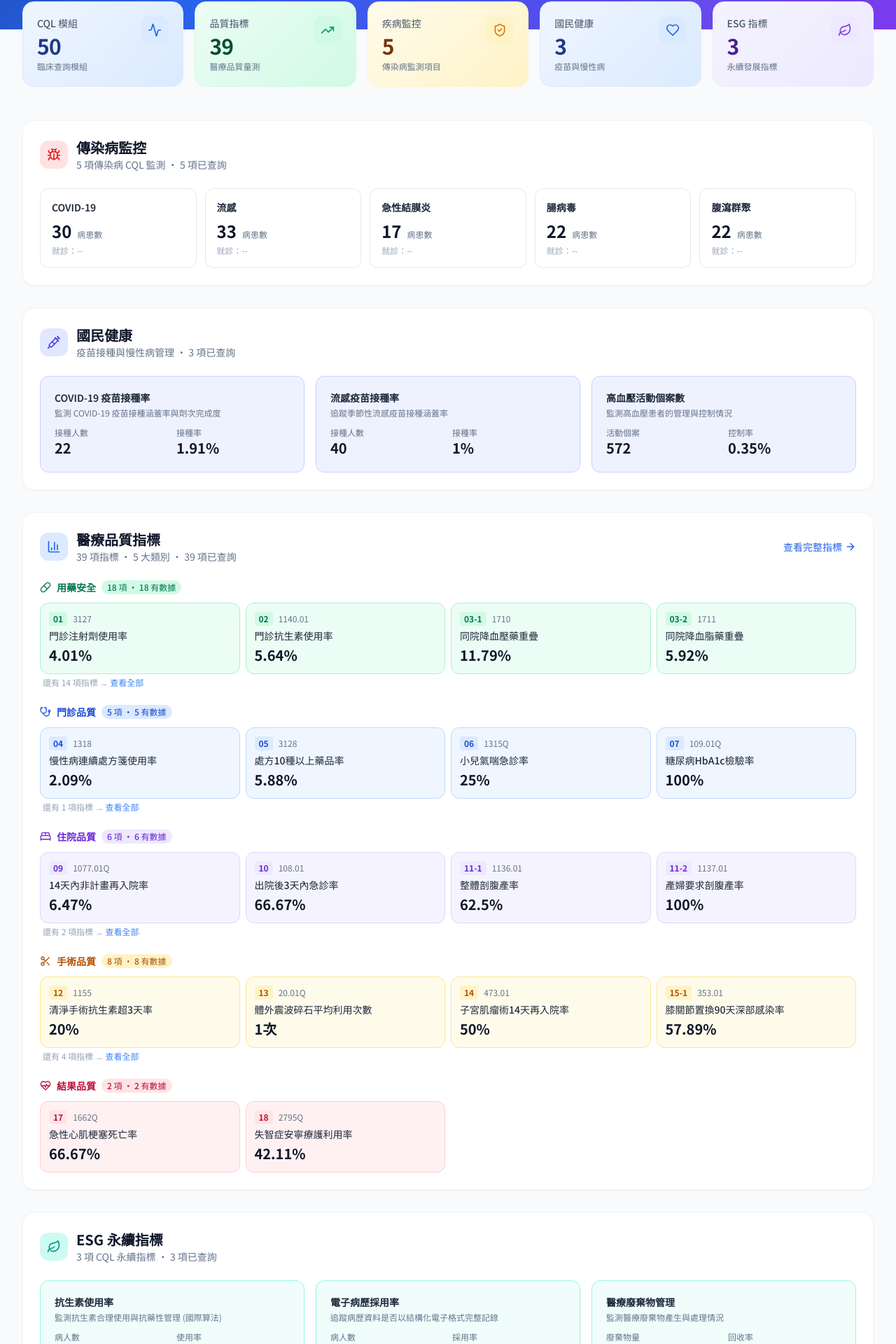
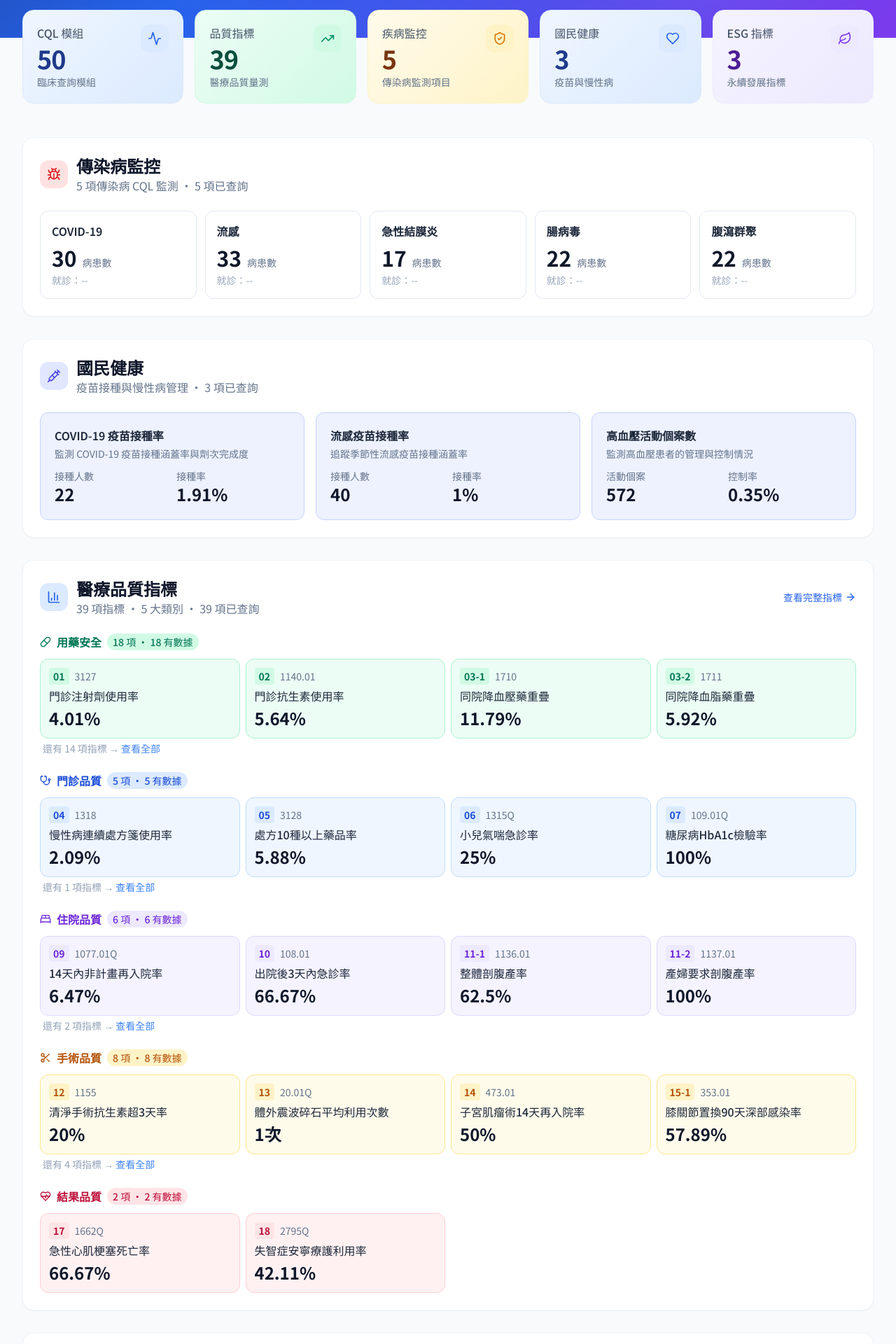
Before and after one commit to tony19840205/public-health-dashboard, a Next.js app: page / in a window 1280 px wide. Shown: the part 593-2513 px from the top of the page at 70% size. Built offline with nearby package versions, Linux system fonts and the light colour scheme.

Commit message:
style: 放大民眾版全站字體 + 修正已有數據計數為全部50項

```diff
--- a/app/data/page.tsx
+++ b/app/data/page.tsx
@@ -65,7 +65,10 @@ export default function DataPage() {
     return matchCat && matchSearch;
   });
 
-  const queriedCount = qualityIndicators.filter(i => i.rate !== null).length;
+  const queriedCount = qualityIndicators.filter(i => i.rate !== null).length
+    + diseaseItems.filter(i => i.patients !== null).length
+    + healthIndicators.filter(i => i.count !== null).length
+    + esgIndicators.filter(i => i.rate !== null).length;
 
   return (
     <div className="max-w-7xl mx-auto px-4 sm:px-6 lg:px-8 py-10">
@@ -81,10 +84,12 @@ export default function DataPage() {
 
       {/* Header */}
       <div className="mb-8">
-        <h1 className="text-2xl md:text-3xl font-bold text-slate-900">數據查詢</h1>
-        <p className="text-slate-500 mt-1">
+        <h1 className="text-3xl md:text-4xl font-bold text-slate-900">數據查詢</h1>
+        <p className="text-base text-slate-500 mt-1">
           50 項 CQL 指標 · 39 醫療品質 · 5 傳染病 · 3 國民健康 · 3 ESG
-          {queriedCount > 0 && <span className="text-emerald-600 font-medium"> · {queriedCount} 項已有數據</span>}
+          {queriedCount >= 50
+            ? <span className="text-emerald-600 font-medium"> · 50 項皆有數據</span>
+            : queriedCount > 0 && <span className="text-emerald-600 font-medium"> · {queriedCount} 項已有數據</span>}
         </p>
       </div>
 
@@ -96,22 +101,22 @@ export default function DataPage() {
           <div className="w-8 h-8 rounded-lg bg-red-100 flex items-center justify-center">
             <Bug className="w-4 h-4 text-red-600" />
           </div>
-          <h2 className="text-lg font-bold text-slate-900">傳染病監控</h2>
-          <span className="text-xs px-2 py-0.5 rounded-full bg-red-100 text-red-700 font-medium">5 項</span>
+          <h2 className="text-xl font-bold text-slate-900">傳染病監控</h2>
+          <span className="text-sm px-2 py-0.5 rounded-full bg-red-100 text-red-700 font-medium">5 項</span>
         </div>
         <div className="grid sm:grid-cols-2 lg:grid-cols-5 gap-3">
           {diseaseItems.map((item) => (
             <div key={item.id} className="p-4 rounded-xl border border-slate-200 bg-white hover:shadow-sm transition-shadow">
-              <p className="text-sm font-semibold text-slate-800 mb-1">{item.name}</p>
-              <p className="text-[10px] text-slate-400 mb-2 truncate">{item.cql}</p>
+              <p className="text-base font-semibold text-slate-800 mb-1">{item.name}</p>
+              <p className="text-xs text-slate-400 mb-2 truncate">{item.cql}</p>
               <div className="grid grid-cols-2 gap-2">
                 <div>
-                  <p className="text-xs text-slate-500">病患數</p>
-                  <p className="text-lg font-bold text-slate-900">{item.patients !== null ? item.patients : '--'}</p>
+                  <p className="text-sm text-slate-500">病患數</p>
+                  <p className="text-xl font-bold text-slate-900">{item.patients !== null ? item.patients : '--'}</p>
                 </div>
                 <div>
-                  <p className="text-xs text-slate-500">就診數</p>
-                  <p className="text-lg font-bold text-slate-900">{item.encounters !== null ? item.encounters : '--'}</p>
+                  <p className="text-sm text-slate-500">就診數</p>
+                  <p className="text-xl font-bold text-slate-900">{item.encounters !== null ? item.encounters : '--'}</p>
                 </div>
               </div>
             </div>
@@ -127,23 +132,23 @@ export default function DataPage() {
           <div className="w-8 h-8 rounded-lg bg-indigo-100 flex items-center justify-center">
             <Syringe className="w-4 h-4 text-indigo-600" />
           </div>
-          <h2 className="text-lg font-bold text-slate-900">國民健康</h2>
-          <span className="text-xs px-2 py-0.5 rounded-full bg-indigo-100 text-indigo-700 font-medium">3 項</span>
+          <h2 className="text-xl font-bold text-slate-900">國民健康</h2>
+          <span className="text-sm px-2 py-0.5 rounded-full bg-indigo-100 text-indigo-700 font-medium">3 項</span>
         </div>
         <div className="grid sm:grid-cols-3 gap-4">
           {healthIndicators.map((item) => (
             <div key={item.id} className="p-5 rounded-xl border border-indigo-200 bg-indigo-50 hover:shadow-sm transition-shadow">
-              <p className="text-sm font-semibold text-slate-800 mb-1">{item.name}</p>
-              <p className="text-[10px] text-slate-400 mb-1 truncate">{item.cql}</p>
-              <p className="text-xs text-slate-500 mb-3">{item.description}</p>
+              <p className="text-base font-semibold text-slate-800 mb-1">{item.name}</p>
+              <p className="text-xs text-slate-400 mb-1 truncate">{item.cql}</p>
+              <p className="text-sm text-slate-500 mb-3">{item.description}</p>
               <div className="grid grid-cols-2 gap-3">
                 <div>
-                  <p className="text-xs text-slate-500">{item.countLabel}</p>
-                  <p className="text-lg font-bold text-slate-900">{item.count !== null ? item.count.toLocaleString() : '--'}</p>
+                  <p className="text-sm text-slate-500">{item.countLabel}</p>
+                  <p className="text-xl font-bold text-slate-900">{item.count !== null ? item.count.toLocaleString() : '--'}</p>
                 </div>
                 <div>
-                  <p className="text-xs text-slate-500">{item.rateLabel}</p>
-                  <p className="text-lg font-bold text-slate-900">{item.rate !== null ? `${item.rate}${item.rateUnit || '%'}` : '--'}</p>
+                  <p className="text-sm text-slate-500">{item.rateLabel}</p>
+                  <p className="text-xl font-bold text-slate-900">{item.rate !== null ? `${item.rate}${item.rateUnit || '%'}` : '--'}</p>
                 </div>
               </div>
             </div>
@@ -160,8 +165,8 @@ export default function DataPage() {
             <div className="w-8 h-8 rounded-lg bg-blue-100 flex items-center justify-center">
               <Activity className="w-4 h-4 text-blue-600" />
             </div>
-            <h2 className="text-lg font-bold text-slate-900">醫療品質指標</h2>
-            <span className="text-xs px-2 py-0.5 rounded-full bg-blue-100 text-blue-700 font-medium">39 項</span>
+            <h2 className="text-xl font-bold text-slate-900">醫療品質指標</h2>
+            <span className="text-sm px-2 py-0.5 rounded-full bg-blue-100 text-blue-700 font-medium">39 項</span>
           </div>
         </div>
 
@@ -174,7 +179,7 @@ export default function DataPage() {
               placeholder="搜尋指標名稱、編號或代碼..."
               value={searchTerm}
               onChange={(e) => setSearchTerm(e.target.value)}
-              className="w-full pl-10 pr-4 py-2.5 rounded-xl border border-slate-200 bg-white text-sm focus:outline-none focus:ring-2 focus:ring-blue-500/20 focus:border-blue-400 transition-all"
+              className="w-full pl-10 pr-4 py-2.5 rounded-xl border border-slate-200 bg-white text-base focus:outline-none focus:ring-2 focus:ring-blue-500/20 focus:border-blue-400 transition-all"
             />
           </div>
           <div className="flex flex-wrap gap-2">
@@ -217,31 +222,31 @@ export default function DataPage() {
                 className={cn('p-4 rounded-xl border transition-shadow hover:shadow-sm', colors.bg, colors.border)}
               >
                 <div className="flex items-center gap-2 mb-2">
-                  <span className={cn('text-xs font-bold px-2 py-0.5 rounded', colors.badge)}>
+                  <span className={cn('text-sm font-bold px-2 py-0.5 rounded', colors.badge)}>
                     {ind.number}
                   </span>
-                  <span className="text-xs text-slate-500">{ind.code}</span>
-                  <span className={cn('text-[10px] px-1.5 py-0.5 rounded-full ml-auto', colors.badge)}>
+                  <span className="text-sm text-slate-500">{ind.code}</span>
+                  <span className={cn('text-xs px-1.5 py-0.5 rounded-full ml-auto', colors.badge)}>
                     {categoryLabels[ind.category]}
                   </span>
                 </div>
-                <p className="text-sm font-medium text-slate-800 mb-3">{ind.name}</p>
+                <p className="text-base font-medium text-slate-800 mb-3">{ind.name}</p>
                 <div className="grid grid-cols-3 gap-2 text-center">
                   <div>
-                    <p className="text-[10px] text-slate-500 mb-0.5">分子</p>
-                    <p className="text-sm font-bold text-slate-900">
+                    <p className="text-xs text-slate-500 mb-0.5">分子</p>
+                    <p className="text-base font-bold text-slate-900">
                       {ind.numerator !== null ? ind.numerator.toLocaleString() : '--'}
                     </p>
                   </div>
                   <div>
-                    <p className="text-[10px] text-slate-500 mb-0.5">分母</p>
-                    <p className="text-sm font-bold text-slate-900">
+                    <p className="text-xs text-slate-500 mb-0.5">分母</p>
+                    <p className="text-base font-bold text-slate-900">
                       {ind.denominator !== null ? ind.denominator.toLocaleString() : '--'}
                     </p>
                   </div>
                   <div>
-                    <p className="text-[10px] text-slate-500 mb-0.5">比率</p>
-                    <p className="text-lg font-bold text-slate-900">
+                    <p className="text-xs text-slate-500 mb-0.5">比率</p>
+                    <p className="text-xl font-bold text-slate-900">
                       {ind.rate !== null ? `${ind.rate}${ind.unit}` : '--'}
                     </p>
                   </div>
@@ -267,23 +272,23 @@ export default function DataPage() {
           <div className="w-8 h-8 rounded-lg bg-teal-100 flex items-center justify-center">
             <Leaf className="w-4 h-4 text-teal-600" />
           </div>
-          <h2 className="text-lg font-bold text-slate-900">ESG 永續指標</h2>
-          <span className="text-xs px-2 py-0.5 rounded-full bg-teal-100 text-teal-700 font-medium">3 項</span>
+          <h2 className="text-xl font-bold text-slate-900">ESG 永續指標</h2>
+          <span className="text-sm px-2 py-0.5 rounded-full bg-teal-100 text-teal-700 font-medium">3 項</span>
         </div>
         <div className="grid sm:grid-cols-3 gap-4">
           {esgIndicators.map((item) => (
             <div key={item.id} className="p-5 rounded-xl border border-teal-200 bg-teal-50 hover:shadow-sm transition-shadow">
-              <p className="text-sm font-semibold text-slate-800 mb-1">{item.name}</p>
-              <p className="text-[10px] text-slate-400 mb-1 truncate">{item.cql}</p>
-              <p className="text-xs text-slate-500 mb-3">{item.description}</p>
+              <p className="text-base font-semibold text-slate-800 mb-1">{item.name}</p>
+              <p className="text-xs text-slate-400 mb-1 truncate">{item.cql}</p>
+              <p className="text-sm text-slate-500 mb-3">{item.description}</p>
               <div className="grid grid-cols-2 gap-3">
                 <div>
-                  <p className="text-xs text-slate-500">{item.countLabel}</p>
-                  <p className="text-lg font-bold text-slate-900">{item.count !== null ? item.count.toLocaleString() : '--'}</p>
+                  <p className="text-sm text-slate-500">{item.countLabel}</p>
+                  <p className="text-xl font-bold text-slate-900">{item.count !== null ? item.count.toLocaleString() : '--'}</p>
                 </div>
                 <div>
-                  <p className="text-xs text-slate-500">{item.rateLabel}</p>
-                  <p className="text-lg font-bold text-slate-900">{item.rate !== null ? `${item.rate}${item.unit}` : '--'}</p>
+                  <p className="text-sm text-slate-500">{item.rateLabel}</p>
+                  <p className="text-xl font-bold text-slate-900">{item.rate !== null ? `${item.rate}${item.unit}` : '--'}</p>
                 </div>
               </div>
             </div>
--- a/app/page.tsx
+++ b/app/page.tsx
@@ -112,7 +112,7 @@ export default function HomePage() {
             <h1 className="text-3xl md:text-5xl font-extrabold leading-tight mb-4">
               公共健康數據<br />透明開放平台
             </h1>
-            <p className="text-lg md:text-xl text-white/80 mb-8 leading-relaxed">
+            <p className="text-xl md:text-2xl text-white/80 mb-8 leading-relaxed">
               整合 FHIR 醫療標準與 CQL 臨床查詢語言，涵蓋傳染病監控、39 項醫療品質指標與 ESG 永續報告。<br />
               所有資料皆經去識別化處理，保護病患隱私。
             </p>
@@ -150,22 +150,22 @@ export default function HomePage() {
                 <Bug className="w-5 h-5 text-red-600" />
               </div>
               <div>
-                <h2 className="text-xl font-bold text-slate-900">傳染病監控</h2>
-                <p className="text-sm text-slate-500">5 項傳染病 CQL 監測{diseaseQueried > 0 && ` · ${diseaseQueried} 項已查詢`}</p>
+                <h2 className="text-2xl font-bold text-slate-900">傳染病監控</h2>
+                <p className="text-base text-slate-500">5 項傳染病 CQL 監測{diseaseQueried > 0 && ` · ${diseaseQueried} 項已查詢`}</p>
               </div>
             </div>
           </div>
           <div className="grid sm:grid-cols-2 lg:grid-cols-5 gap-3">
             {diseaseItems.map((item) => (
               <div key={item.id} className="p-4 rounded-xl border border-slate-200 bg-white hover:border-blue-300 transition-colors">
-                <p className="text-sm font-semibold text-slate-800 mb-2">{item.name}</p>
+                <p className="text-base font-semibold text-slate-800 mb-2">{item.name}</p>
                 <div className="flex items-baseline gap-2">
-                  <span className="text-2xl font-bold text-slate-900">
+                  <span className="text-3xl font-bold text-slate-900">
                     {item.patients !== null ? item.patients : '--'}
                   </span>
-                  <span className="text-xs text-slate-500">病患數</span>
+                  <span className="text-sm text-slate-500">病患數</span>
                 </div>
-                <div className="text-xs text-slate-400 mt-1">
+                <div className="text-sm text-slate-400 mt-1">
                   就診：{item.encounters !== null ? item.encounters : '--'}
                 </div>
               </div>
@@ -183,24 +183,24 @@ export default function HomePage() {
                 <Syringe className="w-5 h-5 text-indigo-600" />
               </div>
               <div>
-                <h2 className="text-xl font-bold text-slate-900">國民健康</h2>
-                <p className="text-sm text-slate-500">疫苗接種與慢性病管理{healthQueried > 0 && ` · ${healthQueried} 項已查詢`}</p>
+                <h2 className="text-2xl font-bold text-slate-900">國民健康</h2>
+                <p className="text-base text-slate-500">疫苗接種與慢性病管理{healthQueried > 0 && ` · ${healthQueried} 項已查詢`}</p>
               </div>
             </div>
           </div>
           <div className="grid sm:grid-cols-3 gap-4">
             {healthIndicators.map((item) => (
               <div key={item.id} className="p-5 rounded-xl border border-indigo-200 bg-indigo-50 hover:shadow-sm transition-shadow">
-                <p className="text-sm font-semibold text-slate-800 mb-1">{item.name}</p>
-                <p className="text-xs text-slate-500 mb-3">{item.description}</p>
+                <p className="text-base font-semibold text-slate-800 mb-1">{item.name}</p>
+                <p className="text-sm text-slate-500 mb-3">{item.description}</p>
                 <div className="grid grid-cols-2 gap-3">
                   <div>
-                    <p className="text-xs text-slate-500">{item.countLabel}</p>
-                    <p className="text-xl font-bold text-slate-900">{item.count !== null ? item.count.toLocaleString() : '--'}</p>
+                    <p className="text-sm text-slate-500">{item.countLabel}</p>
+                    <p className="text-2xl font-bold text-slate-900">{item.count !== null ? item.count.toLocaleString() : '--'}</p>
                   </div>
                   <div>
-                    <p className="text-xs text-slate-500">{item.rateLabel}</p>
-                    <p className="text-xl font-bold text-slate-900">{item.rate !== null ? `${item.rate}${item.rateUnit || '%'}` : '--'}</p>
+                    <p className="text-sm text-slate-500">{item.rateLabel}</p>
+                    <p className="text-2xl font-bold text-slate-900">{item.rate !== null ? `${item.rate}${item.rateUnit || '%'}` : '--'}</p>
                   </div>
                 </div>
               </div>
@@ -218,8 +218,8 @@ export default function HomePage() {
                 <BarChart3 className="w-5 h-5 text-blue-600" />
               </div>
               <div>
-                <h2 className="text-xl font-bold text-slate-900">醫療品質指標</h2>
-                <p className="text-sm text-slate-500">39 項指標 · 5 大類別{queriedCount > 0 && ` · ${queriedCount} 項已查詢`}</p>
+                <h2 className="text-2xl font-bold text-slate-900">醫療品質指標</h2>
+                <p className="text-base text-slate-500">39 項指標 · 5 大類別{queriedCount > 0 && ` · ${queriedCount} 項已查詢`}</p>
               </div>
             </div>
             <Link href="/data/" className="text-sm text-blue-600 hover:text-blue-700 font-medium inline-flex items-center gap-1 mt-3 sm:mt-0">
@@ -236,10 +236,10 @@ export default function HomePage() {
                 <div key={cat}>
                   <div className="flex items-center gap-2 mb-3">
                     <Icon className={cn('w-4 h-4', colors.text)} />
-                    <h3 className={cn('text-sm font-bold', colors.text)}>
+                    <h3 className={cn('text-base font-bold', colors.text)}>
                       {categoryLabels[cat]}
                     </h3>
-                    <span className={cn('text-xs px-2 py-0.5 rounded-full font-medium', colors.badge)}>
+                    <span className={cn('text-sm px-2 py-0.5 rounded-full font-medium', colors.badge)}>
                       {indicators.length} 項{queried > 0 && ` · ${queried} 有數據`}
                     </span>
                   </div>
@@ -250,20 +250,20 @@ export default function HomePage() {
                         className={cn('p-3 rounded-xl border', colors.bg, colors.border)}
                       >
                         <div className="flex items-center gap-2 mb-1">
-                          <span className={cn('text-xs font-bold px-1.5 py-0.5 rounded', colors.badge)}>
+                          <span className={cn('text-sm font-bold px-1.5 py-0.5 rounded', colors.badge)}>
                             {ind.number}
                           </span>
-                          <span className="text-xs text-slate-500 truncate">{ind.code}</span>
+                          <span className="text-sm text-slate-500 truncate">{ind.code}</span>
                         </div>
-                        <p className="text-sm font-medium text-slate-800 truncate mb-1">{ind.name}</p>
-                        <span className="text-xl font-bold text-slate-900">
+                        <p className="text-base font-medium text-slate-800 truncate mb-1">{ind.name}</p>
+                        <span className="text-2xl font-bold text-slate-900">
                           {ind.rate !== null ? `${ind.rate}${ind.unit}` : '--'}
                         </span>
                       </div>
                     ))}
                   </div>
                   {indicators.length > 4 && (
-                    <p className="text-xs text-slate-400 mt-1 ml-1">
+                    <p className="text-sm text-slate-400 mt-1 ml-1">
                       還有 {indicators.length - 4} 項指標 →{' '}
                       <Link href="/data/" className="text-blue-500 hover:underline">查看全部</Link>
                     </p>
@@ -283,23 +283,23 @@ export default function HomePage() {
               <Leaf className="w-5 h-5 text-teal-600" />
             </div>
             <div>
-              <h2 className="text-xl font-bold text-slate-900">ESG 永續指標</h2>
-              <p className="text-sm text-slate-500">3 項 CQL 永續指標{esgQueried > 0 && ` · ${esgQueried} 項已查詢`}</p>
+                <h2 className="text-2xl font-bold text-slate-900">ESG 永續指標</h2>
+                <p className="text-base text-slate-500">3 項 CQL 永續指標{esgQueried > 0 && ` · ${esgQueried} 項已查詢`}</p>
             </div>
           </div>
           <div className="grid sm:grid-cols-3 gap-4">
             {esgIndicators.map((item) => (
               <div key={item.id} className="p-5 rounded-xl border border-teal-200 bg-teal-50 hover:shadow-sm transition-shadow">
-                <p className="text-sm font-semibold text-slate-800 mb-1">{item.name}</p>
-                <p className="text-xs text-slate-500 mb-3">{item.description}</p>
+                <p className="text-base font-semibold text-slate-800 mb-1">{item.name}</p>
+                <p className="text-sm text-slate-500 mb-3">{item.description}</p>
                 <div className="grid grid-cols-2 gap-3">
                   <div>
-                    <p className="text-xs text-slate-500">{item.countLabel}</p>
-                    <p className="text-xl font-bold text-slate-900">{item.count !== null ? item.count.toLocaleString() : '--'}</p>
+                    <p className="text-sm text-slate-500">{item.countLabel}</p>
+                    <p className="text-2xl font-bold text-slate-900">{item.count !== null ? item.count.toLocaleString() : '--'}</p>
                   </div>
                   <div>
-                    <p className="text-xs text-slate-500">{item.rateLabel}</p>
-                    <p className="text-xl font-bold text-slate-900">{item.rate !== null ? `${item.rate}${item.unit}` : '--'}</p>
+                    <p className="text-sm text-slate-500">{item.rateLabel}</p>
+                    <p className="text-2xl font-bold text-slate-900">{item.rate !== null ? `${item.rate}${item.unit}` : '--'}</p>
                   </div>
                 </div>
               </div>
--- a/components/stat-card.tsx
+++ b/components/stat-card.tsx
@@ -43,10 +43,10 @@ export function StatCard({ title, value, subtitle, icon: Icon, variant = 'blue'
     <div className={cn('rounded-2xl p-5 border card-hover', v.bg, v.border)}>
       <div className="flex items-start justify-between">
         <div>
-          <p className="text-sm font-medium text-slate-600 mb-1">{title}</p>
-          <p className={cn('text-3xl font-bold tracking-tight', v.value)}>{value}</p>
+          <p className="text-base font-medium text-slate-600 mb-1">{title}</p>
+          <p className={cn('text-4xl font-bold tracking-tight', v.value)}>{value}</p>
           {subtitle && (
-            <p className="text-xs text-slate-500 mt-1">{subtitle}</p>
+            <p className="text-sm text-slate-500 mt-1">{subtitle}</p>
           )}
         </div>
         <div className={cn('w-10 h-10 rounded-xl flex items-center justify-center', v.icon)}>
```
